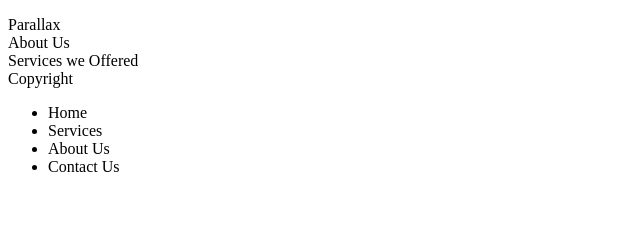
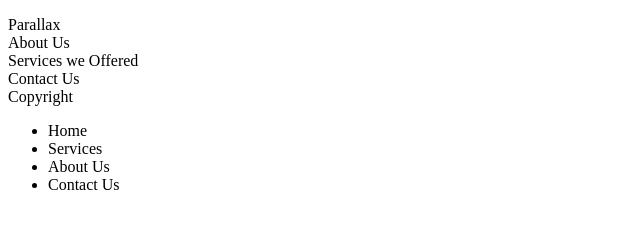
Before and after one commit to jomardev25/git-practice, a plain HTML site: page index.html in a window 1280 px wide. Shown: the part 178-406 px from the top of the page, without its empty margins (0-640 px from the left). Drawn offline with Linux system fonts and the light colour scheme.

Commit message:
added contact us section

```diff
--- a/index.html
+++ b/index.html
@@ -32,6 +32,11 @@
 				Services we Offered
 			</div>
 		</section>
+		<section>
+			<div class="contact">
+				Contact Us
+			</div>
+		</section>
 		<footer>
 			<div class="row">
                 <div class="col-2">Copyright</div>
```
